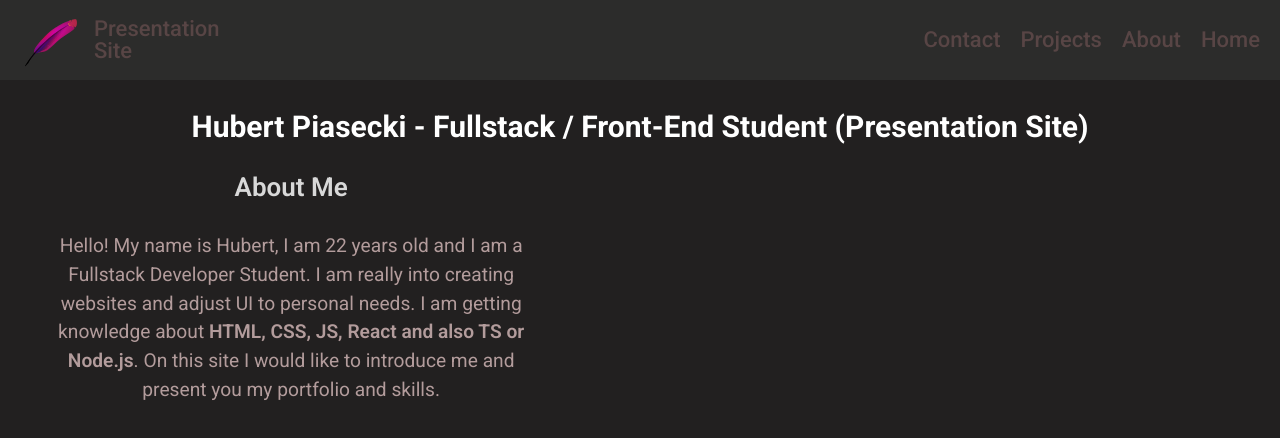
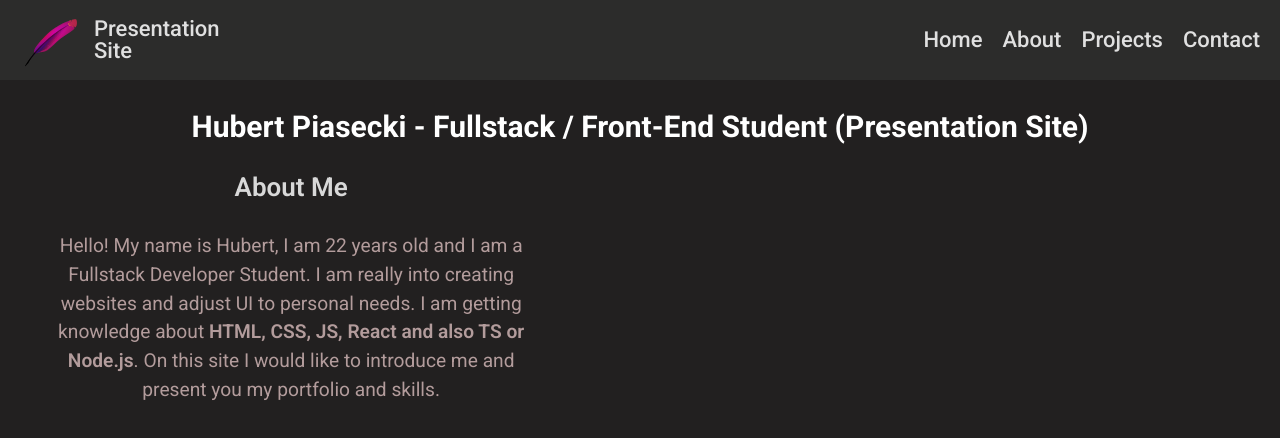
Before and after one commit to Erasvx/portfolio-site, a website: page index.html in a window 1280 px wide. Drawn offline with Linux system fonts and the light colour scheme.

Commit message:
Fixed colors

```diff
--- a/styles/_variables.scss
+++ b/styles/_variables.scss
@@ -1,5 +1,6 @@
 :root {
-    --link-color: rgb(100, 101, 126);
+    --link-color: #e0e0e0;
+    --link-hover-color: #7c7c7c;
 
     --section-title-color: rgb(216, 216, 216);
     --section-pharagraph-color: rgb(179, 156, 156);
--- a/styles/blocks/_navigation.scss
+++ b/styles/blocks/_navigation.scss
@@ -31,7 +31,7 @@
     }
 
     &__link {
-        color: rgb(88, 69, 69);
+        color: var(--link-color);
         text-decoration: none;
         font-weight: 500;
         display: flex;
@@ -53,19 +53,20 @@
 
         @include for-desktop {
             display: flex;
-            flex-direction: row-reverse;
+            flex-direction: row;
+            justify-content: flex-end;
             grid-column: -4 / -1;
         }
 
         &-link {
             text-decoration: none;
             font-weight: 500;
-            color: rgb(88, 69, 69);
+            color: var(--link-color);
             transform: translateY(0);
             transition: color 0.2s ease-in-out, transform 0.2s ease-in-out;
 
             &:hover {
-                color: var(--link-color);
+                color: var(--link-hover-color);
                 transform: translateY(-5px);
             }
         }
```
Also changed, not shown: styles/styles.css, 1 other file.
